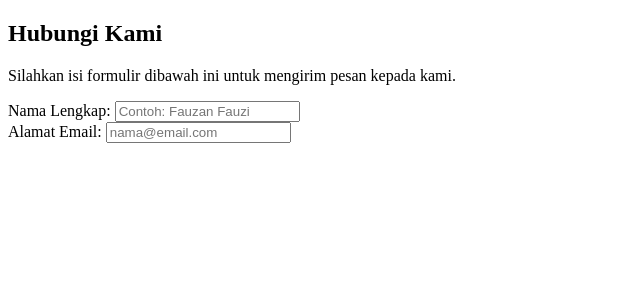
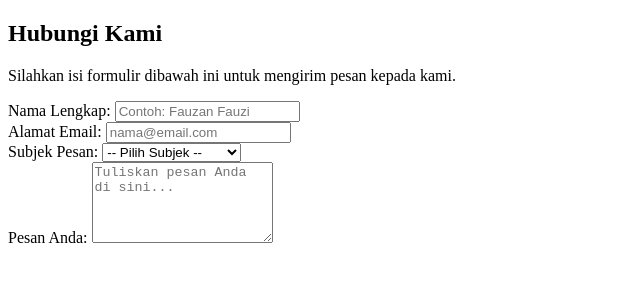
Before and after one commit to Fauzan55-ikmal/frontend-beginner-roadmap, a plain HTML site: page 01-fase-1-html-form/02-contact-form/index.html in a window 1280 px wide. Shown: the whole page, without its empty margins (0-640 px from the left). Drawn offline with Linux system fonts and the light colour scheme.

Commit message:
feat(contact-form): add subject select dropdown and message textarea

```diff
--- a/01-fase-1-html-form/02-contact-form/index.html
+++ b/01-fase-1-html-form/02-contact-form/index.html
@@ -24,6 +24,23 @@
             <label for="email">Alamat Email:</label>
             <input type="email" id="email" name="email" placeholder="nama@email.com" required />
           </div>
+
+          <!-- DROPDOWN KATEGORI/SUBJEK -->
+          <div>
+            <label for="subject">Subjek Pesan:</label>
+            <select id="subject" name="subject" required>
+              <option value="">-- Pilih Subjek --</option>
+              <option value="general">Pertanyaan Umum</option>
+              <option value="support">Dukungan Teknis</option>
+              <option value="business">Kerja Sama / Bisnis</option>
+            </select>
+          </div>
+
+          <!-- TEXTAREA PESAN -->
+          <div>
+            <label for="message">Pesan Anda:</label>
+            <textarea id="message" name="message" rows="5" placeholder="Tuliskan pesan Anda di sini..." required minlength="10"></textarea>
+          </div>
         </form>
       </section>
     </main>
```
